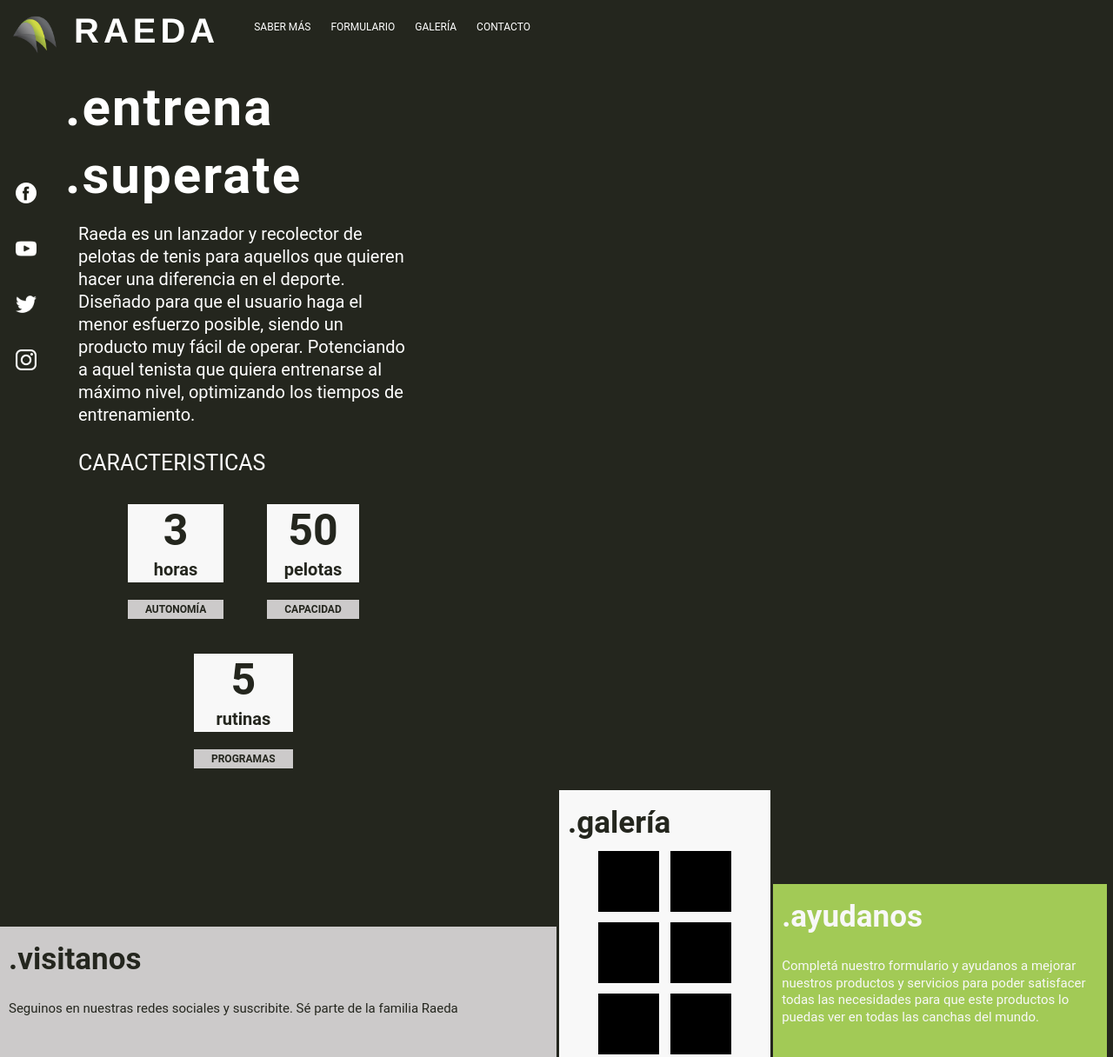
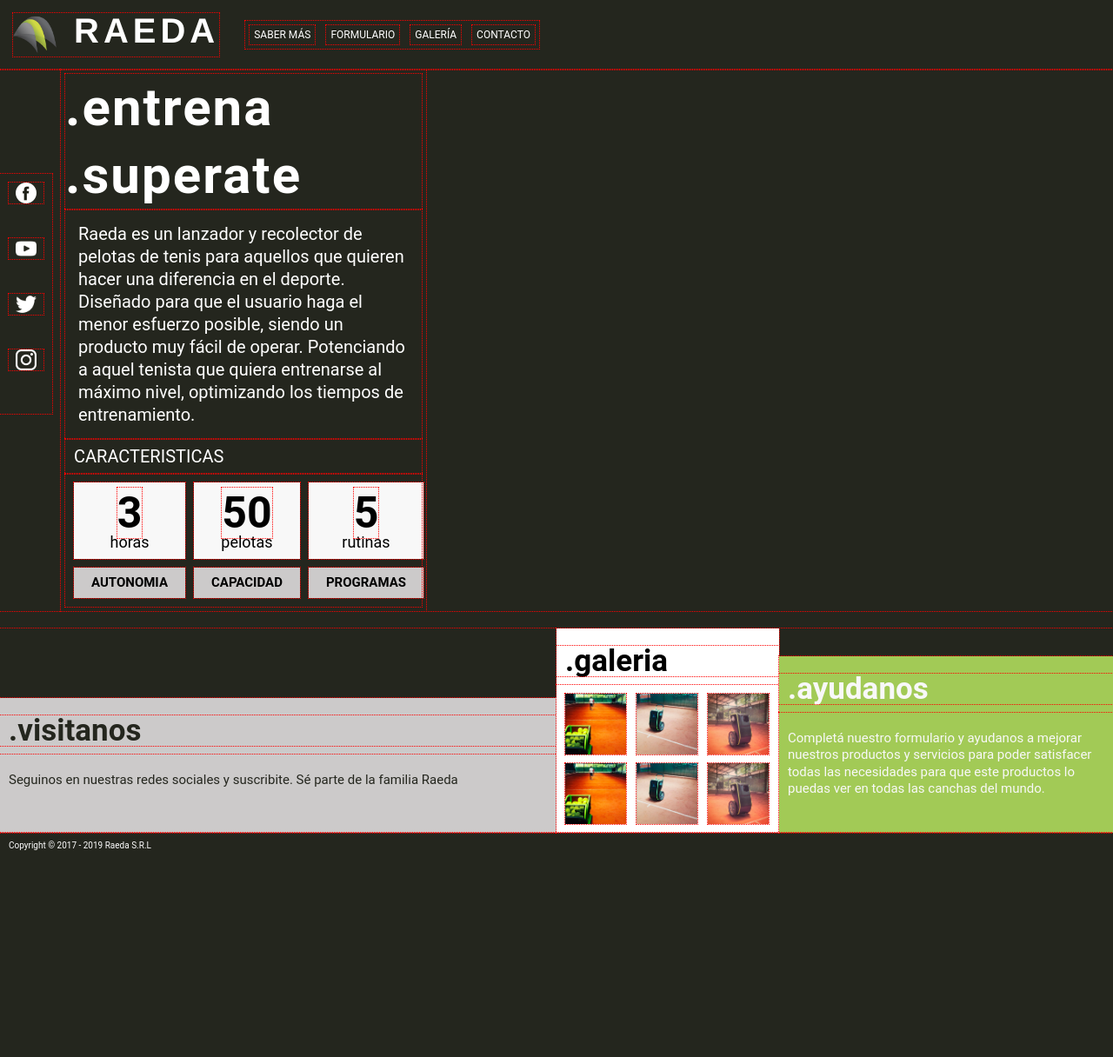
Before and after one commit to Orciari91/Raeda, a plain HTML site: page index.html in a window 1280 px wide. Shown: the top 1216 px of the page at 87% size. After the commit the page ends 988 px from the top, so only its background shows below. Drawn offline with Linux system fonts and the light colour scheme.

Commit message:
Mejorando estructura

```diff
--- a/css/Style.css
+++ b/css/Style.css
@@ -8,11 +8,11 @@ body{
 	color: white;
 	margin: 0;
 }
-/*
+
 *{
 	outline: dotted 1px red;
 }
-*/
+
 a{
 	text-decoration: none;
 }
@@ -41,6 +41,10 @@ nav li a:hover{
 }
 
 header{
+	display: flex;
+	flex-direction: row;
+	justify-content: flex-start;
+	align-items: center;
 	background-color: transparent;
 	overflow: auto;
 	padding: 1.5rem;
@@ -123,7 +127,7 @@ header h1{
 	font-size: 6rem;
 	font-weight: bold;
 	letter-spacing: .2rem;
-	padding: 2rem auto;
+	padding: 3rem auto;
 	line-height: 130%;
 	text-align: left;
 }
@@ -139,49 +143,53 @@ header h1{
 	line-height: 130%;
 }
 
-#info h3{
+
+h3{
+	font-size: 2rem;
+	color: white;
+	text-align: left;
 	text-transform: uppercase;
-	font-size: 2.5rem;
-	padding: 1.5rem;
-	text-align: left;
+	padding: 1rem;
 }
 
-#valor{
-	text-align: center;
-	font-size: 2rem;
-	display: inline;
-	margin: 5px;
+.grid-container {
+  	display: grid;
+ 	grid-gap: 1rem;
+  	grid-template-columns: auto auto auto;
+  	color: black;
+  	padding: 1rem;
+  	font-size: 2rem;
+  	text-transform: uppercase;
+}
+
+.grid-item {
+	font-size: 1.5rem;
+	font-weight: bold;
+	padding: 1rem 2rem;
+  	text-align: center;
+  	background-color: #CCCACA;
+}
+
+.grid-item:hover{
+	color: white;
+	background-color: #A2CA56;
+}
+
+.sup{
+	font-size: 1.8rem;
+	text-transform: lowercase;
+	font-weight: normal;
+	padding: 1rem 2rem;
+	background-color: #f8f8f8;
+}
+
+.sup span{
+	font-size: 5rem;
 	font-weight: bold;
 }
 
-#num{
-	font-size: 5rem;
-	font-weight: bold;
+h4{
 	display: block;
-	color: #24261E;
-	background-color: #F8F8F8;
-	padding: .5rem;
-}
-
-#unidades{
-	display: block;
-	font-size: 2rem;
-	color: #24261E;
-	background-color: #F8F8F8;
-	padding: .5rem;
-}
-
-#definicion{
-	font-size: 1.2rem;
-	font-weight: bold;
-	text-transform: uppercase;
-	display: block;
-	color: #24261E;
-	background-color: #CCCACA;
-	padding: .5rem 2rem;
-}
-
-h4{
 	font-weight: bold;
 	font-size: 3.5rem;
 	text-align: left;
@@ -190,9 +198,12 @@ h4{
 }
 
 #sub{
-	display: block;
+	display: flex;
+	flex-direction: row;
+	justify-content: center;
+	align-items: flex-end;
 	font-size: 1.2rem;
-	margin: 0;
+	margin-top: 2rem;
 	padding: 0;
 }
 
@@ -211,12 +222,17 @@ h4{
 }
 
 #galery{
-	color: #24261E;
-	display: inline-block;
-	background-color: #F8F8F8;
-	width: 19%;
+	width: 20%;
+	color: black;
+	background-color: white;
 	text-align: center;
-	vertical-align: bottom;
+}
+
+#imagenes{
+  	display: grid;
+ 	grid-gap: 1rem;
+  	padding: 1rem;
+  	grid-template-columns: auto auto auto;
 }
 
 #help{
@@ -233,21 +249,12 @@ h4{
 	line-height: 130%;
 }
 
-#imagen{
-	background-color: black;
-	width: 70px;
-	height: 70px;
-	display: inline-block;
-	margin: .5rem;
-}
-
-#num:hover{
-	color: white;
-	background-color: #A2CA56;
+#imagenes img{
+  	width: 70px;
 }
 
 footer{
 	display: block;
-	font-size: 2rem;
-	padding: 2rem;
+	font-size: 1rem;
+	padding: 1rem;
 }
--- a/index.html
+++ b/index.html
@@ -38,9 +38,14 @@
 			<h2>.entrena</br>.superate</h2>
 			<p id="texto">Raeda es un lanzador y recolector de pelotas de tenis para aquellos que quieren hacer una diferencia en el deporte. Diseñado para que el usuario haga el menor esfuerzo posible, siendo un producto muy fácil de operar. Potenciando a aquel tenista que quiera entrenarse al máximo nivel, optimizando los tiempos de entrenamiento.</p>
 			<h3>caracteristicas</h3>
-			<p id="valor"><strong id="num">3</br></strong><strong id="unidades">horas</strong></br><strong id="definicion">autonomía</strong></p>
-			<p id="valor"><strong id="num">50</br></strong><strong id="unidades">pelotas</strong></br><strong id="definicion">capacidad</strong></p>
-			<p id="valor"><strong id="num">5</br></strong><strong id="unidades">rutinas</strong></br><strong id="definicion">programas</strong></p>
+			<div class="grid-container">
+  				<div class="grid-item sup "><span>3</span><br>horas</div>
+  				<div class="grid-item sup "><span>50</span><br>pelotas</div>
+  				<div class="grid-item sup "><span>5</span><br>rutinas</div>
+  				<div class="grid-item ">autonomia</div>
+  				<div class="grid-item ">capacidad</div>
+  				<div class="grid-item ">programas</div>
+			</div>
 		</div>
 	</section>
 	<section id="sub">
@@ -49,13 +54,15 @@
 			<p>Seguinos en nuestras redes sociales y suscribite. Sé parte de la familia Raeda</p>
 		</div>
 		<div id="galery">
-			<h4>.galería</h4>
-			<div id="imagen"></div>
-			<div id="imagen"></div>
-			<div id="imagen"></div>
-			<div id="imagen"></div>
-			<div id="imagen"></div>
-			<div id="imagen"></div>
+			<h4>.galeria</h4>
+			<div id="imagenes">
+  				<img class="imagen" src="img/img-01.jpg">
+  				<img class="imagen" src="img/img-02.jpg">
+  				<img class="imagen" src="img/img-03.jpg">
+  				<img class="imagen" src="img/img-01.jpg">
+  				<img class="imagen" src="img/img-02.jpg">
+  				<img class="imagen" src="img/img-03.jpg">
+			</div>
 		</div>
 		<div id="help">
 			<h4>.ayudanos</h4>
@@ -63,11 +70,9 @@
 		</div>
 	</section>
 	<footer>
-		Derechos Reservados
+		Copyright © 2017 - 2019 Raeda S.R.L
 	</footer>
-	<script src="js/main.js"></script>
 		<script>
-			document.querySelector("#valor"). = colorear
 		</script>
 </body>
 </html>
```
Also changed, not shown: img/img-01.jpg (added), img/img-02.jpg (added), img/img-03.jpg (added).
